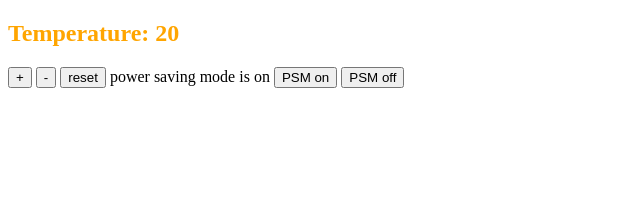
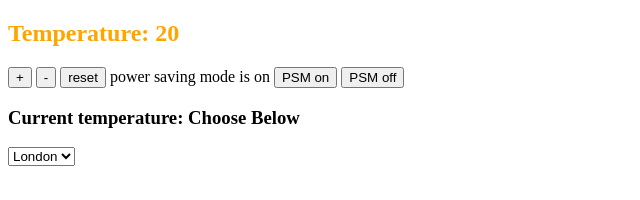
Before and after one commit to BenSheridanEdwards/Makers_Thermostat_JS, a plain HTML site: page index.html in a window 1280 px wide. Shown: the whole page, without its empty margins (0-640 px from the left). Drawn offline with nearby package versions, Linux system fonts and the light colour scheme.

Commit message:
Add API that displays the current temperature in different cities below our thermostat

```diff
--- a/index.html
+++ b/index.html
@@ -15,6 +15,15 @@
         <button id="powersaving-on">PSM on</button>
         <button id="powersaving-off">PSM off</button>
       </p>
+      <section>
+        <h1>Current temperature: <span id="current-temperature">Choose Below</span></h1>
+        <select id="current-city">
+          <option value="london">London</option>
+          <option value="paris">Paris</option>
+          <option value="tokyo">Tokyo</option>
+        </select>
+      </section>
+
     </section>
     <script src="src/thermostat.js"></script>
     <script>
@@ -50,6 +59,13 @@
        updateTemperature()
      })
 
+     $('#current-city').change(function() {
+       var city = $('#current-city').val();
+       $.get('http://api.openweathermap.org/data/2.5/weather?q=' + city + '&appid=a3d9eb01d4de82b9b8d0849ef604dbed&units=metric', function(data) {
+       $('#current-temperature').text(data.main.temp)
+       })
+      })
+
      function updateTemperature() {
       $('#temperature').text('Temperature: ' + thermostat.temperature)
       if(thermostat.energyUsage() === 'Low-usage') {
```
